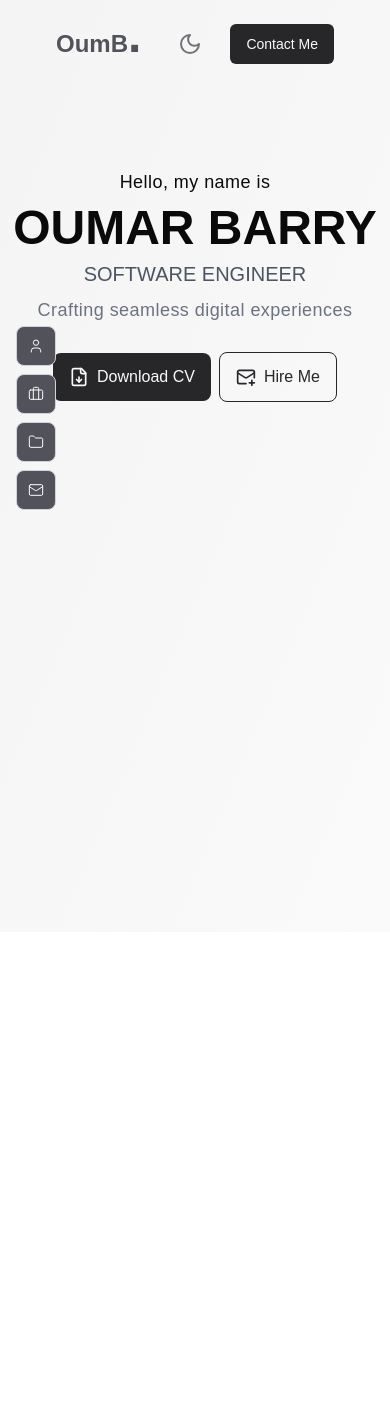
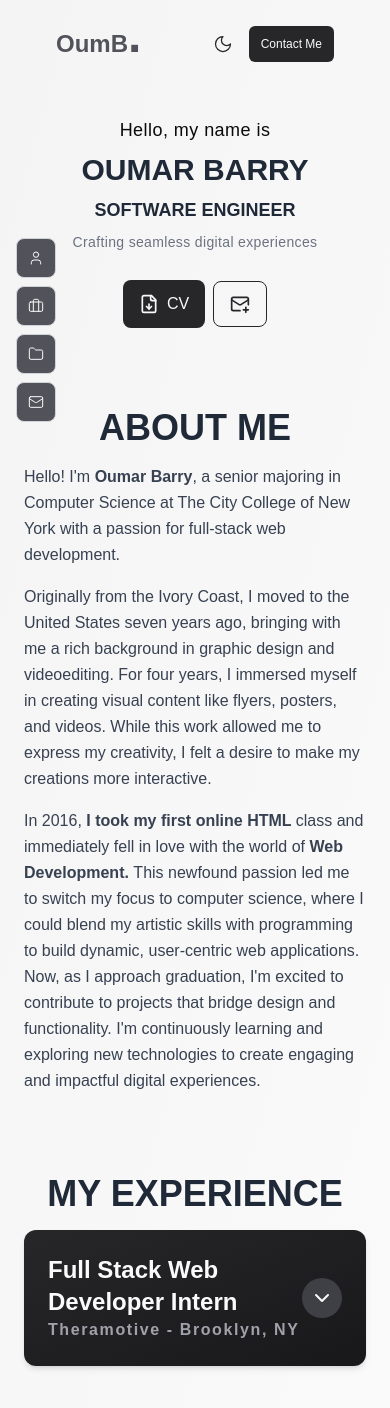
Before and after one commit to OumB2021/my-portfolio, a Next.js app: page / in a window 390 px wide. Shown: the top 1408 px of the page. Before the commit the page ends 932 px from the top, so only its background shows below. Built offline with nearby package versions, Linux system fonts and the light colour scheme; what fluid-tailwind would draw is missing.

Commit message:
about page

```diff
--- a/app/(browse)/page.tsx
+++ b/app/(browse)/page.tsx
@@ -1,11 +1,14 @@
+import About from "@/components/about";
+import Experience from "@/components/experience";
 import HeroSection from "@/components/hero-section";
 import Image from "next/image";
 
 export default function Home() {
   return (
-    <main className="min-h-screen pt-20 flex flex-col items-center ">
+    <main className="min-h-screen pt-7 md:pt-20 flex flex-col">
       <HeroSection />
-      <hr />
+      <About />
+      <Experience />
     </main>
   );
 }
--- /dev/null
+++ b/components/about.tsx
@@ -0,0 +1,37 @@
+function About() {
+  return (
+    <section id="about" className="py-20">
+      <div className="max-w-7xl mx-auto px-6">
+        <h1 className="text-center md:text-left text-4xl font-bold text-gray-800 uppercase">
+          About Me
+        </h1>
+        <p className="mt-4 leading-relaxed text-gray-700">
+          Hello! I'm <strong>Oumar Barry</strong>, a senior majoring in Computer
+          Science at The City College of New York with a passion for full-stack
+          web development.
+        </p>
+        <p className="mt-4 leading-relaxed text-gray-700">
+          Originally from the Ivory Coast, I moved to the United States seven
+          years ago, bringing with me a rich background in graphic design and
+          videoediting. For four years, I immersed myself in creating visual
+          content like flyers, posters, and videos. While this work allowed me
+          to express my creativity, I felt a desire to make my creations more
+          interactive.{" "}
+        </p>
+        <p className="mt-4 leading-relaxed text-gray-700">
+          In 2016,<strong> I took my first online HTML </strong> class and
+          immediately fell in love with the world of{" "}
+          <strong>Web Development. </strong>This newfound passion led me to
+          switch my focus to computer science, where I could blend my artistic
+          skills with programming to build dynamic, user-centric web
+          applications. Now, as I approach graduation, I'm excited to contribute
+          to projects that bridge design and functionality. I'm continuously
+          learning and exploring new technologies to create engaging and
+          impactful digital experiences.
+        </p>
+      </div>
+    </section>
+  );
+}
+
+export default About;
--- a/components/call-to-action.tsx
+++ b/components/call-to-action.tsx
@@ -1,7 +1,12 @@
+"use client";
+
 import { FileDown, MailPlus } from "lucide-react";
 import Link from "next/link";
+import { useMediaQuery } from "usehooks-ts";
 
 function CallToAction() {
+  const isMobile = useMediaQuery("(max-width: 768px)");
+  const isXS = useMediaQuery("(max-width: 400px)");
   return (
     <div className="flex items-center justify-center gap-x-2 md:gap-x-4 pt-5">
       <a
@@ -11,7 +16,7 @@ function CallToAction() {
       >
         <div className="flex gap-x-2 gap-4 items-center justify-center">
           <FileDown className="size-5 text-zinc-50" />
-          <p className="text-zinc-50">Download CV</p>
+          <p className="text-zinc-50">{isXS ? "CV" : "Download CV"}</p>
         </div>
       </a>
       <Link
@@ -20,7 +25,7 @@ function CallToAction() {
       >
         <div className="flex gap-x-2 gap-4 items-center justify-center ">
           <MailPlus className="size-5 text-zinc-800" />
-          <p className="text-zinc-800">Hire Me</p>
+          {!isXS && <p className="text-zinc-800">Hire Me</p>}
         </div>
       </Link>
     </div>
--- /dev/null
+++ b/components/collapsable-card.tsx
@@ -0,0 +1,62 @@
+"use client";
+
+import { useState } from "react";
+import { Button } from "./ui/button";
+import { ChevronDown, ChevronUp } from "lucide-react";
+
+function CollapsableCard() {
+  const [collapsed, setCollapsed] = useState(true);
+
+  const handleClick = () => {
+    setCollapsed(!collapsed);
+    console.log(collapsed);
+  };
+  return (
+    <div className="max-w-7xl mt-4">
+      <div className="w-full bg-gradient-to-tl from-zinc-900 to-zinc-800 rounded-xl shadow-md overflow-hidden">
+        {/* Card Header */}
+        <div className="flex items-center justify-between p-6">
+          <div className="flex flex-col">
+            <h1 className="text-2xl font-bold text-zinc-50">
+              Full Stack Web Developer Intern
+            </h1>
+            <p className="text-zinc-400 tracking-widest font-semibold">
+              Theramotive - Brooklyn, NY
+            </p>
+          </div>
+          <button
+            className="text-zinc-50 rounded-full bg-zinc-700 p-2 hover:bg-zinc-400"
+            onClick={handleClick}
+            aria-expanded={!collapsed}
+          >
+            {collapsed ? <ChevronDown /> : <ChevronUp />}
+          </button>
+        </div>
+        {/* Expandable Content */}
+        <div
+          className={`transition-all duration-500 ease-in-out ${
+            collapsed ? "max-h-0 opacity-0" : "max-h-96 opacity-100"
+          }`}
+        >
+          <div className="p-6 text-zinc-50">
+            <h2 className="text-xl font-semibold">Job Experience Details</h2>
+            <ul className="list-disc list-inside mt-4 space-y-2">
+              <li>Managed a team of 10 bakers and staff.</li>
+              <li>Implemented a new inventory management system.</li>
+              <li>Increased sales by 20% over one year.</li>
+              {/* Add more bullet points as needed */}
+            </ul>
+            <h3 className="text-lg font-semibold mt-6">Promotions and Years</h3>
+            <ul className="list-disc list-inside mt-4 space-y-2">
+              <li>Assistant Manager (2018 - 2019)</li>
+              <li>Store Manager (2019 - 2021)</li>
+              <li>Regional Manager (2021 - Present)</li>
+              {/* Add more promotions and years as needed */}
+            </ul>
+          </div>
+        </div>
+      </div>
+    </div>
+  );
+}
+export default CollapsableCard;
--- /dev/null
+++ b/components/experience.tsx
@@ -0,0 +1,15 @@
+import CollapsableCard from "./collapsable-card";
+
+function Experience() {
+  return (
+    <section id="experience" className="pb-20">
+      <div className="max-w-7xl mx-auto px-6">
+        <h1 className="text-center md:text-left text-4xl font-bold text-gray-800 uppercase">
+          My Experience
+        </h1>
+        <CollapsableCard />
+      </div>
+    </section>
+  );
+}
+export default Experience;
--- a/components/hero-section.tsx
+++ b/components/hero-section.tsx
@@ -2,22 +2,19 @@ import CallToAction from "./call-to-action";
 
 function HeroSection() {
   return (
-    <section className="max-w-7xl mx-auto">
+    <section className="max-w-7xl mx-auto ">
       <div className="flex flex-col items-center gap-y-2">
-        <p className="tracking-wide lg:tracking-widest text-lg">
-          Hello, my name is
-        </p>
-        <h1 className="font-extrabold text-5xl md:text-7xl lg:text-8xl uppercase ">
+        <p className="tracking-wide text-lg">Hello, my name is</p>
+        <h1 className="font-extrabold text-3xl sm:text-5xl md:text-7xl lg:text-8xl uppercase text-gray-800">
           Oumar Barry
         </h1>
-        <p className="text-xl md:text-4xl text-gray-600 uppercase">
+        <p className="text-lg sm:text-xl md:text-4xl text-gray-800 uppercase font-semibold">
           Software Engineer
         </p>
-        <p className="text-lg tracking-wide md:text-xl text-gray-500 ">
+        <p className="text-sm sm:text-lg tracking-wide md:text-xl text-gray-500 ">
           Crafting seamless digital experiences
         </p>
         <CallToAction />
-        <hr />
       </div>
     </section>
   );
--- a/components/navbar/index.tsx
+++ b/components/navbar/index.tsx
@@ -1,3 +1,5 @@
+"use client";
+
 import { useMediaQuery } from "usehooks-ts";
 import Logo from "../logo";
 import NightMode from "../night-mode";
@@ -6,6 +8,7 @@ import ItemList from "./item-list";
 import { navItems } from "./nav-elements";
 
 function Navbar() {
+  const isXS = useMediaQuery("(max-width: 400px)");
   return (
     <nav className="flex items-center w-full py-5 px-4">
       <div className="flex items-center px-10 justify-between w-full max-w-7xl mx-auto">
@@ -20,9 +23,14 @@ function Navbar() {
           ))}
         </div>
         {/* RIGHT SIDE */}
-        <div className="flex items-center justify-between gap-x-3">
+        <div className="flex items-center justify-between md:gap-x-3">
           <NightMode />
-          <Button className="bg-zinc-800 text-gray-50">Contact Me</Button>
+          <Button
+            size={isXS ? "sm" : "default"}
+            className="bg-zinc-800 text-gray-50 text-xs md:text-sm"
+          >
+            Contact Me
+          </Button>
         </div>
       </div>
     </nav>
--- a/components/night-mode.tsx
+++ b/components/night-mode.tsx
@@ -24,9 +24,15 @@ function NightMode() {
   return (
     <Button variant="link" onClick={toggleTheme}>
       {resolvedTheme === "dark" ? (
-        <Sun className="text-zinc-500 hover:text-zinc-900" size={24} />
+        <Sun
+          className="text-zinc-800 hover:text-black size-5 md:size-6"
+          strokeWidth={1.5}
+        />
       ) : (
-        <Moon className="text-zinc-500 hover:text-zinc-900" size={24} />
+        <Moon
+          className="text-zinc-800 hover:text-black size-5 md:size-6"
+          strokeWidth={1.5}
+        />
       )}
     </Button>
   );
--- a/components/sidebar/index.tsx
+++ b/components/sidebar/index.tsx
@@ -4,7 +4,7 @@ import { sideItems } from "./side-elements";
 import SideList from "./side-list";
 function Sidebar() {
   return (
-    <div className="absolute left-4 top-1/2 transform -translate-y-full">
+    <div className="fixed left-4 top-1/2 transform -translate-y-full">
       <div className="flex flex-col gap-y-2 justify-center">
         {sideItems.map((item) => (
           <SideList
--- a/tailwind.config.ts
+++ b/tailwind.config.ts
@@ -104,11 +104,14 @@ const darkModeColors = baseColors.reduce(
 
 const config: Config = {
   darkMode: ["class"],
-  content: [
-    "./pages/**/*.{js,ts,jsx,tsx,mdx}",
-    "./components/**/*.{js,ts,jsx,tsx,mdx}",
-    "./app/**/*.{js,ts,jsx,tsx,mdx}",
-  ],
+  content: {
+    files: [
+      "./pages/**/*.{js,ts,jsx,tsx,mdx}",
+      "./components/**/*.{js,ts,jsx,tsx,mdx}",
+      "./app/**/*.{js,ts,jsx,tsx,mdx}",
+    ],
+    extract,
+  },
   theme: {
     extend: {
       colors: {
```
